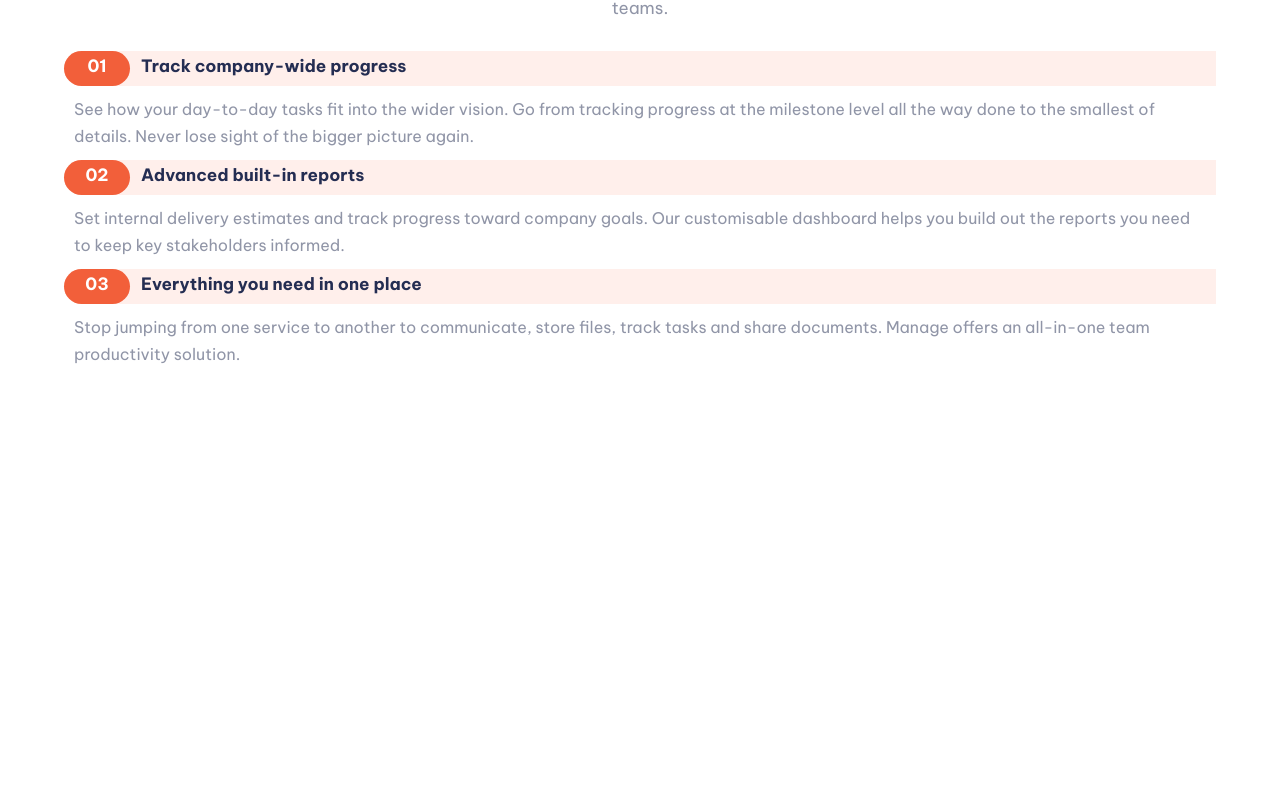
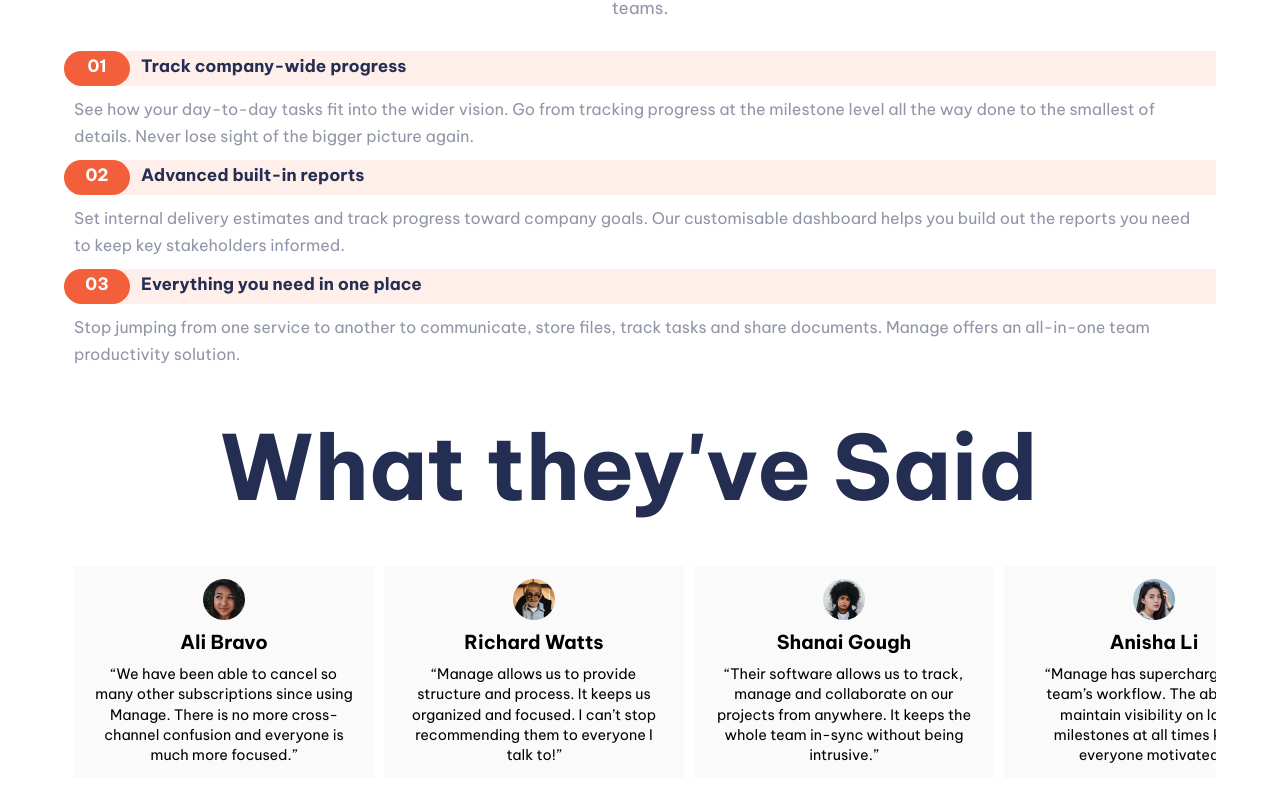
Before and after one commit to IderaNimah/Manage-Landing-Page, a React (Vite) app: page / in a window 1280 px wide. Shown: the part 980-1782 px from the top of the page. Before the commit the page ends 1358 px from the top, so only its background shows below. Built offline with nearby package versions, Linux system fonts and the light colour scheme.

Commit message:
page three styling

```diff
--- a/src/App.jsx
+++ b/src/App.jsx
@@ -4,6 +4,7 @@
 import Header from "./Components/Header/Header";
 import Hero from "./Components/Hero/Hero";
 import PageTwo from "./Components/PageTwo/PageTwo";
+import PageThree from "./Components/PageThree/PageThree";
 
 const App = () => {
   return (
@@ -11,6 +12,7 @@
      <Header/>
      <Hero/>
      <PageTwo/>
+     <PageThree/>
     </div>
   )
 }
--- /dev/null
+++ b/src/Components/PageThree/PageThree.css
@@ -0,0 +1,77 @@
+.pagethree{
+    margin-top: 2rem;
+    margin-bottom: 2rem;
+}
+.pagethree h1{
+    font-size: 7vw;
+    font-weight: 600;
+    width: 73%;
+    margin: 0 auto;
+    color: var(--DarkBlue);
+}
+
+.card {
+    margin-top: 2rem;
+    /* display: grid; */
+    grid-template-columns: repeat(auto-fit, minmax(300px, 1fr)); /* Adjust as needed */
+    gap: 10px; /* Add gaps between cards */
+    display: flex;
+    overflow-x: auto; /* Enable horizontal scrolling */
+    gap: 10px; /* Add gap between cards */
+    padding: 10px; /* Add padding to the container */
+    scrollbar-width: thin; /* Optional: Style scrollbar for better UX */
+    scrollbar-color: #ccc #f5f5f5;
+}
+
+
+.card::-webkit-scrollbar {
+    height: 8px; /* Optional: Style scrollbar for WebKit browsers */
+}
+
+.card::-webkit-scrollbar-thumb {
+    background-color: #ccc; /* Optional: Style scrollbar for WebKit browsers */
+    border-radius: 4px; /* Optional: Style scrollbar for WebKit browsers */
+}
+
+.card-one,
+.card-two,
+.card-three,
+.card-four {
+    text-align: center;
+    background-color: var(--VeryLightGray);
+    padding: 20px; /* Add padding inside the cards */
+    height: 212px; /* Set a fixed height */
+    width: 300px; /* Set a fixed width for each card */
+    flex: 0 0 auto; /* Prevent flex items from shrinking or growing */
+    box-sizing: border-box; /* Ensure padding is included in the width/height */
+    display: flex;
+    flex-direction: column;
+    align-items: center;
+    justify-content: center;
+}
+
+.card-one img,
+.card-two img,
+.card-three img,
+.card-four img {
+
+    width: 16%;
+
+}
+.card-one h3,
+.card-two h3,
+.card-three h3,
+.card-four h3 {
+    margin: 10px 0; /* Add space above and below the heading */
+    font-size: 1.2rem; /* Adjust heading size */
+}
+
+.card-one p,
+.card-two p,
+.card-three p,
+.card-four p {
+    margin: 0; /* Remove default paragraph margin */
+    font-size: 0.9rem; /* Adjust paragraph text size */
+    line-height: 1.4; /* Improve readability */
+    overflow-wrap: break-word; /* Ensure long words don't overflow */
+}
--- /dev/null
+++ b/src/Components/PageThree/PageThree.jsx
@@ -0,0 +1,56 @@
+import "./PageThree.css";
+import avatarali from "../../assets/avatar-ali.png";
+import avataranisha from "../../assets/avatar-anisha.png";
+import avatarshanai from "../../assets/avatar-shanai.png";
+import avatarichard from "../../assets/avatar-richard.png";
+
+function PageThree() {
+  return (
+    <div className="pagethree">
+      <h1>What they&apos;ve Said</h1>
+
+      <div className="card">
+        <div className="card-one">
+          <img src={avatarali} alt="avatar" />
+          <h3>Ali Bravo</h3>
+          <p>
+            “We have been able to cancel so many other subscriptions since using
+            Manage. There is no more cross-channel confusion and everyone is
+            much more focused.”
+          </p>
+        </div>
+        <div className="card-two">
+          <img src={avatarichard} alt="avatar" />
+          <h3>Richard Watts</h3>
+          <p>
+
+            “Manage allows us to provide structure and process. It keeps us
+            organized and focused. I can’t stop recommending them to everyone I
+            talk to!”
+          </p>
+        </div>
+        <div className="card-three">
+          <img src={avatarshanai} alt="avatar" />
+          <h3>Shanai Gough</h3>
+          <p>
+
+            “Their software allows us to track, manage and collaborate on our
+            projects from anywhere. It keeps the whole team in-sync without
+            being intrusive.”
+          </p>
+        </div>
+        <div className="card-four">
+          <img src={avataranisha} alt="avatar" />
+          <h3>Anisha Li</h3>
+          <p>
+            “Manage has supercharged our team’s workflow. The ability to
+            maintain visibility on larger milestones at all times keeps everyone
+            motivated.”
+          </p>
+        </div>
+      </div>
+    </div>
+  );
+}
+
+export default PageThree;
--- a/src/Components/PageTwo/PageTwo.jsx
+++ b/src/Components/PageTwo/PageTwo.jsx
@@ -3,7 +3,7 @@
   return (
     <div className="pagetwo">
       <div className="sub">
-        <h1>What's different about Manage? </h1>
+        <h1> What&apos;s different about Manage? </h1>
         <p>
           Manage provides all the functionality your team needs, without the
           complexity. Our software is tailor-made for modern digital product
```
